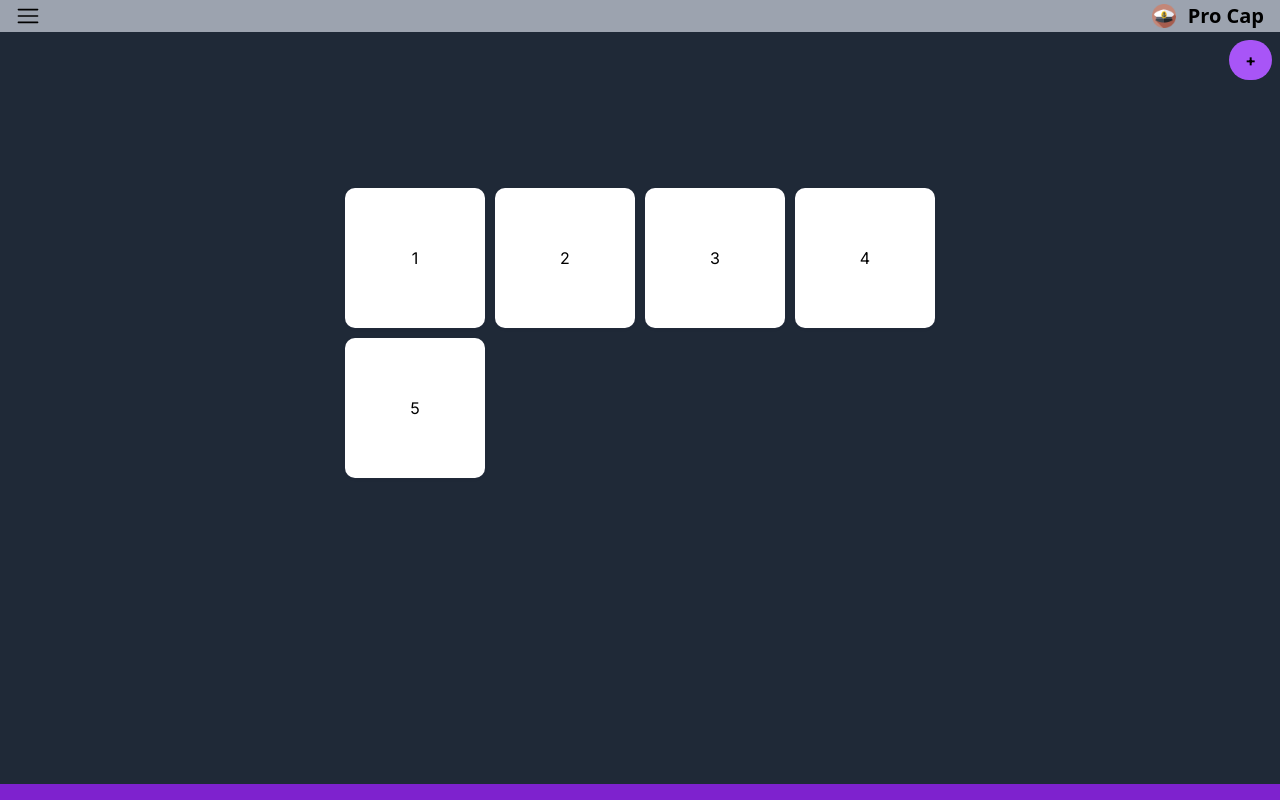
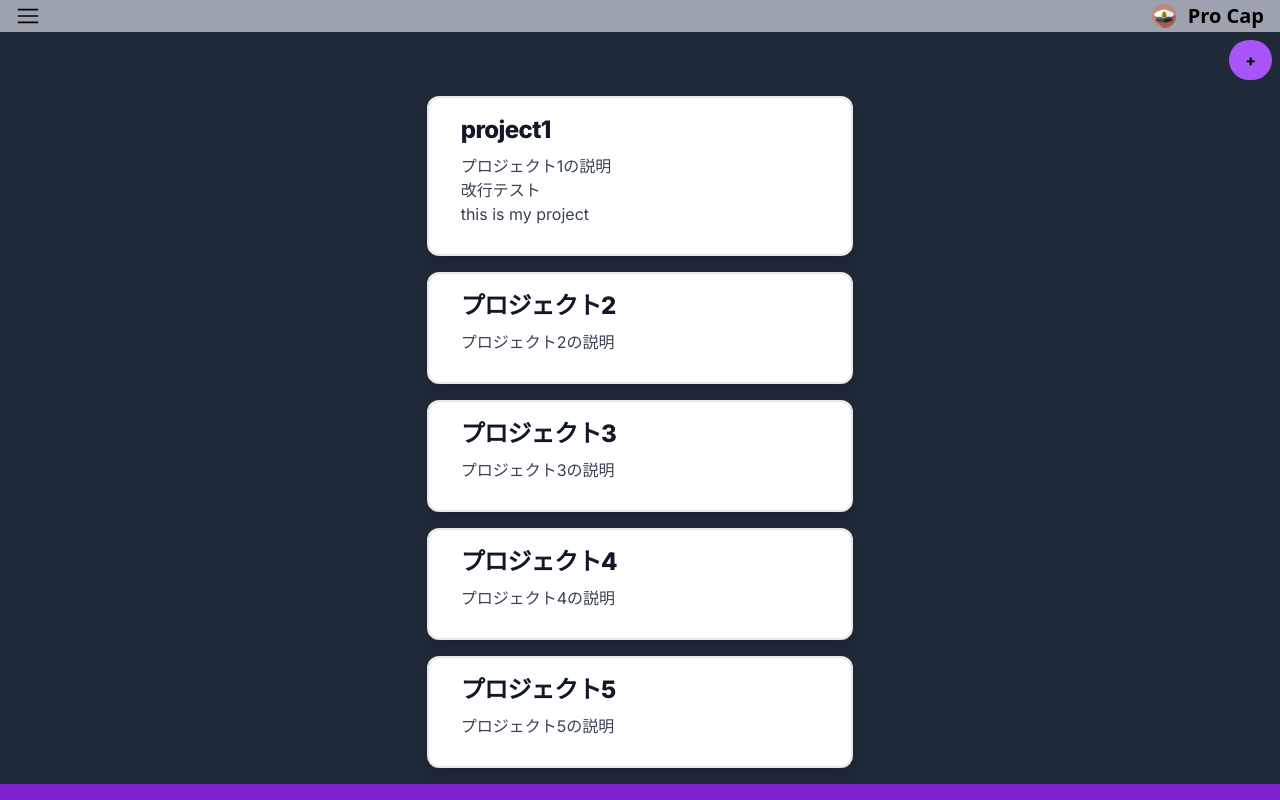
Before and after one commit to Gyabi/ProCap, a Next.js app: page / in a window 1280 px wide. Built offline with nearby package versions, Linux system fonts and the light colour scheme.

Commit message:
カードデザイン作成

```diff
--- a/app/projects/component/custom-card.tsx
+++ b/app/projects/component/custom-card.tsx
@@ -1,33 +1,28 @@
 import React, { forwardRef, HTMLAttributes, CSSProperties } from 'react';
 
-export type CustomCardProps = HTMLAttributes<HTMLDivElement> & {
-    id: string;
-    withOpacity?: boolean;
-    isDragging?: boolean;
-};
+export interface CustomCardProps {
+    id: string; // UUID as string
+    projectName: string; // Project name
+    description: string; // Description
+    showProject: (id: string) => void; // Function to show project
+}
 
-const CustomCard = forwardRef<HTMLDivElement, CustomCardProps>(function A({ id, withOpacity, isDragging, style, ...props }, ref) {
-    const inlineStyles: CSSProperties = {
-        opacity: withOpacity ? '0.5' : '1',
-        transformOrigin: '50% 50%',
-        height: '140px',
-        width: '140px',
-        borderRadius: '10px',
-        cursor: isDragging ? 'grabbing' : 'grab',
-        backgroundColor: '#ffffff',
-        display: 'flex',
-        justifyContent: 'center',
-        alignItems: 'center',
-        boxShadow: isDragging  ? 'rgb(63 63 68 / 5%) 0px 2px 0px 2px, rgb(34 33 81 / 15%) 0px 2px 3px 2px' : 'rgb(63 63 68 / 5%) 0px 0px 0px 1px, rgb(34 33 81 / 15%) 0px 1px 3px 0px',
-        transform: isDragging ? 'scale(1.05)' : 'scale(1)',
-        ...style,
-    };
-
-    return(
-        <div ref={ref} style={inlineStyles} {...props}>
-            {id}
-        </div>
+const CustomCard: React.FC<CustomCardProps> = ({id, projectName, description, showProject}:CustomCardProps) => {
+    return (
+        <div className="w-1/3 px-8 py-4 m-2 flex flex-col bg-white hover:bg-purple-500 border border-2 border-gray-200 hover:border-purple-800  rounded-xl shadow-lg dark:bg-gray-800 dark:border-gray-700"
+        onClick={() => showProject(id)}
+    >
+        <h5 className="mb-2 text-2xl font-extrabold tracking-tight text-gray-900 dark:text-white">{projectName}</h5>
+        <p className="mb-3 font-normal text-gray-700 dark:text-gray-400">
+            {description.split('\n').map((line, i) => (
+                <span key={i}>
+                    {line}
+                    <br />
+                </span>
+            ))}
+        </p>
+    </div>
     );
-});
+}
 
 export default CustomCard;
--- a/app/projects/component/custom-modal.tsx
+++ b/app/projects/component/custom-modal.tsx
@@ -16,6 +16,7 @@ export const CustomModal: React.FC<CustomModalProps> = ({ isOpen, shouldCloseOnO
         isOpen={isOpen}
         shouldCloseOnOverlayClick={shouldCloseOnOverlayClick}
         onRequestClose={onRequestClose}
+        ariaHideApp={false}
         style={{
           overlay: {
             backgroundColor: 'rgba(0, 0, 0, 0.5)',
--- a/app/projects/item-container.tsx
+++ b/app/projects/item-container.tsx
@@ -2,95 +2,28 @@
 
 import { Project } from "./data/project";
 import React, { useState, useCallback } from 'react';
-import {
-    DndContext,
-    closestCenter,
-    MouseSensor,
-    TouchSensor,
-    DragOverlay,
-    useSensor,
-    useSensors,
-    DragStartEvent,
-    DragEndEvent,
-} from '@dnd-kit/core';
-import { arrayMove, SortableContext, rectSortingStrategy } from '@dnd-kit/sortable';
 import CustomCard from "./component/custom-card";
-import { SortableItem} from "./component/sortable-item";
-
 interface ItemContainerProps {
     projects: Project[];
     setProjects: (projects: Project[]) => void;
+    showProject: (id: string) => void;
 }
 
-export const ItemContainer: React.FC<ItemContainerProps> = ({projects, setProjects}:ItemContainerProps) => {
-    // https://codesandbox.io/p/sandbox/dnd-kit-yarn-1-eelbb?file=%2Fsrc%2FApp.tsx%3A64%2C3
-    const [activeId, setActiveId] = useState<string | null>(null);
-    const sensors = useSensors(useSensor(MouseSensor), useSensor(TouchSensor));
-
-    const handleDragStart = useCallback((event: DragStartEvent) => {
-        setActiveId(event.active.id.toString());
-    }, []);
-
-    // ドラッグを離したときの処理
-    const handleDragEnd = useCallback((event: DragEndEvent) => {
-        console.log("handleDragEnd");
-        const { active, over } = event;
-
-        if (active.id !== over?.id) {
-            let oldProject = projects.find((project) => project.id === active.id);
-            let newProject = projects.find((project) => project.id === over?.id);
-
-            // oldとnewがundefined出ない場合は入れ替え
-            if (oldProject && newProject) {
-                const oldIndex = projects.indexOf(oldProject);
-                const newIndex = projects.indexOf(newProject);
-
-                // 配列を新規indexに合わせて入れ替え
-                const newProjects = projects;
-                newProjects.splice(oldIndex, 1);
-                newProjects.splice(newIndex, 0, oldProject);
-
-                console.log(newProjects);
-
-                // stateを更新
-                setProjects(newProjects);
-                // TODO: DBにも反映
-            }
-        }
-        setActiveId(null);
-    }, []);
-
-    const handleDragCancel = useCallback(() => {
-        setActiveId(null);
-    }, []);
+export const ItemContainer: React.FC<ItemContainerProps> = ({projects, setProjects, showProject}:ItemContainerProps) => {
 
     return (
-        <div>
-            <DndContext
-                sensors={sensors}
-                collisionDetection={closestCenter}
-                onDragStart={handleDragStart}
-                onDragEnd={handleDragEnd}
-                onDragCancel={handleDragCancel}
-            >
-                <SortableContext items={projects} strategy={rectSortingStrategy}>
-                    <div
-                        style={{
-                            display: 'grid',
-                            gridTemplateColumns: `repeat(${4}, 1fr)`,
-                            gridGap: 10,
-                            margin: '100px auto',
-                        }}
-                    >
-                        {projects.map((project) => (
-                            <SortableItem key={project.id} id={project.id} />
-                        ))}
-                    </div>
-                </SortableContext>
-                <DragOverlay adjustScale style={{ transformOrigin: '0 0 ' }}>
-                    {activeId ? <CustomCard id={activeId} isDragging /> : null}
-                </DragOverlay>
-            </DndContext>
+        <div className="w-full h-full flex flex-col items-center justify-start">
+            {projects.map((project) => {
+                return (
+                    <CustomCard
+                        key={project.id}
+                        id={project.id}
+                        projectName={project.projectName}
+                        description={project.description}
+                        showProject={showProject}
+                    />
+                );
+            })}
 
         </div>
 
--- a/app/projects/projects.tsx
+++ b/app/projects/projects.tsx
@@ -12,13 +12,13 @@ export default function Projects() {
     const [projects, setProjects] = useState<Project[]>([
         {
             id: "1",
-            projectName: "プロジェクト1",
-            description: "プロジェクト1の説明",
+            projectName: "project1",
+            description: "プロジェクト1の説明\n改行テスト\nthis is my project",
             gitURLs: [
                 {
                     id: "1",
                     url: "git_url_1",
-                    description: "git_url_1の説明",
+                    description: "git_url_1の説明\n改行テスト",
                 },
                 {
                     id: "2",
@@ -247,6 +247,9 @@ export default function Projects() {
         },
     ]);
 
+    // 選択中のデータ
+    const [selectedProject, setSelectedProject] = useState<Project | undefined>(undefined);
+
     // // 初回ロード時にプロジェクトデータを取得する処理
     // useEffect(() => {
     //     // TODO:データのフェッチ処理
@@ -269,10 +272,16 @@ export default function Projects() {
 
     // 選択画面
     const [showSelect, setShowSelect] = useState(false);
-    const openSelect = () => {
+    const openSelect = (id:string) => {
+        // 選択しているプロジェクトを設定
+        setSelectedProject(projects.find((project) => project.id == id));
+
+        // 各種画面の表示制御
         setShowSelect(true);
         setShowAdd(false);
         setShowEdit(false);
+
+        // 画面状態を選択画面に変更
         updateState(State.SELECT);
     }
     const closeSelect = () => {
@@ -304,7 +313,9 @@ export default function Projects() {
     const closeEdit = () => {
         setShowEdit(false);
         // 編集画面を終了する時には選択画面に遷移する
-        openSelect();
+        openSelect(selectedProject?.id || "");
+
+        updateState(State.SELECT);
     }
 
     return (
@@ -324,13 +335,13 @@ export default function Projects() {
 
             {/* メインコンテンツ領域 */}
             <div className="flex justify-center items-center w-full h-full">
-                <ItemContainer projects={projects} setProjects={setProjects} />
+                <ItemContainer projects={projects} setProjects={setProjects} showProject={openSelect} />
             </div>
 
             {/* 選択時画面 */}
             {
                 state == State.SELECT &&
-                <Select isOpen={showSelect} onRequestClose={closeSelect}/>
+                <Select isOpen={showSelect} onRequestClose={closeSelect} selectedProject={selectedProject}/>
             }
 
             {/* 追加画面 */}
--- a/app/projects/select.tsx
+++ b/app/projects/select.tsx
@@ -1,12 +1,14 @@
 import { CustomModal } from "./component/custom-modal";
 import React, { useState } from 'react';
+import { Project } from "./data/project";
 
 interface SelectProps {
   isOpen: boolean;
   onRequestClose: () => void;
+  selectedProject: Project|undefined;
 }
 
-export const Select: React.FC<SelectProps> = ({isOpen, onRequestClose}) => {
+export const Select: React.FC<SelectProps> = ({isOpen, onRequestClose, selectedProject}:SelectProps) => {
 
   return (
     <CustomModal
@@ -17,14 +19,9 @@ export const Select: React.FC<SelectProps> = ({isOpen, onRequestClose}) => {
       heightPercentage={80}
     >
       <div className="flex flex-col justify-center items-center">
-        <h1>select</h1>
-        <h1>select</h1>
-        <h1>select</h1>
-        <h1>select</h1>
-        <h1>select</h1>
-        <h1>select</h1>
-        <h1>select</h1>
-        <h1>select</h1>
+        <h1 className="text-2xl font-bold text-gray-900 dark:text-white">
+          {selectedProject?.projectName}
+        </h1>
       </div>
     </CustomModal>
   );
```
